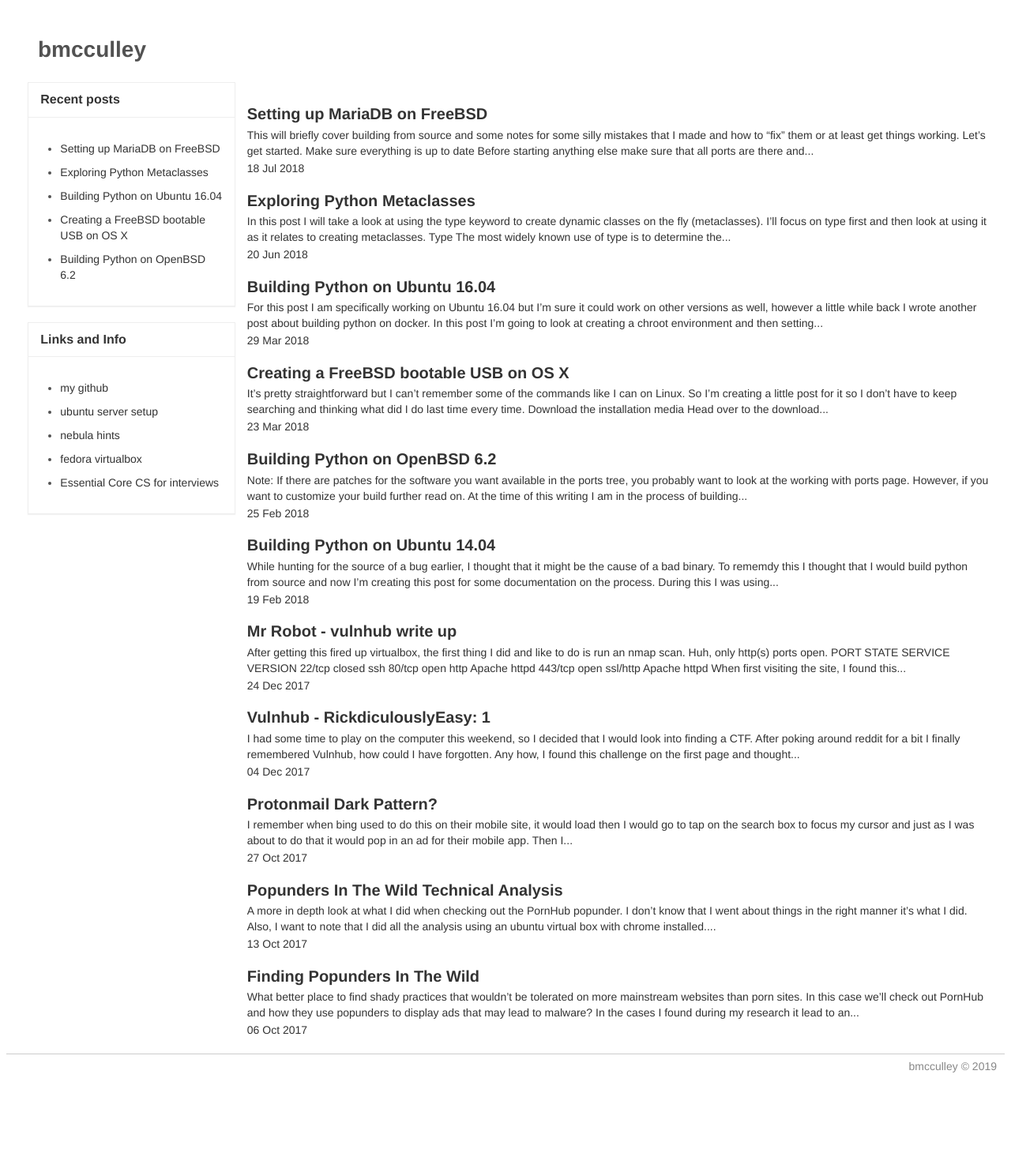
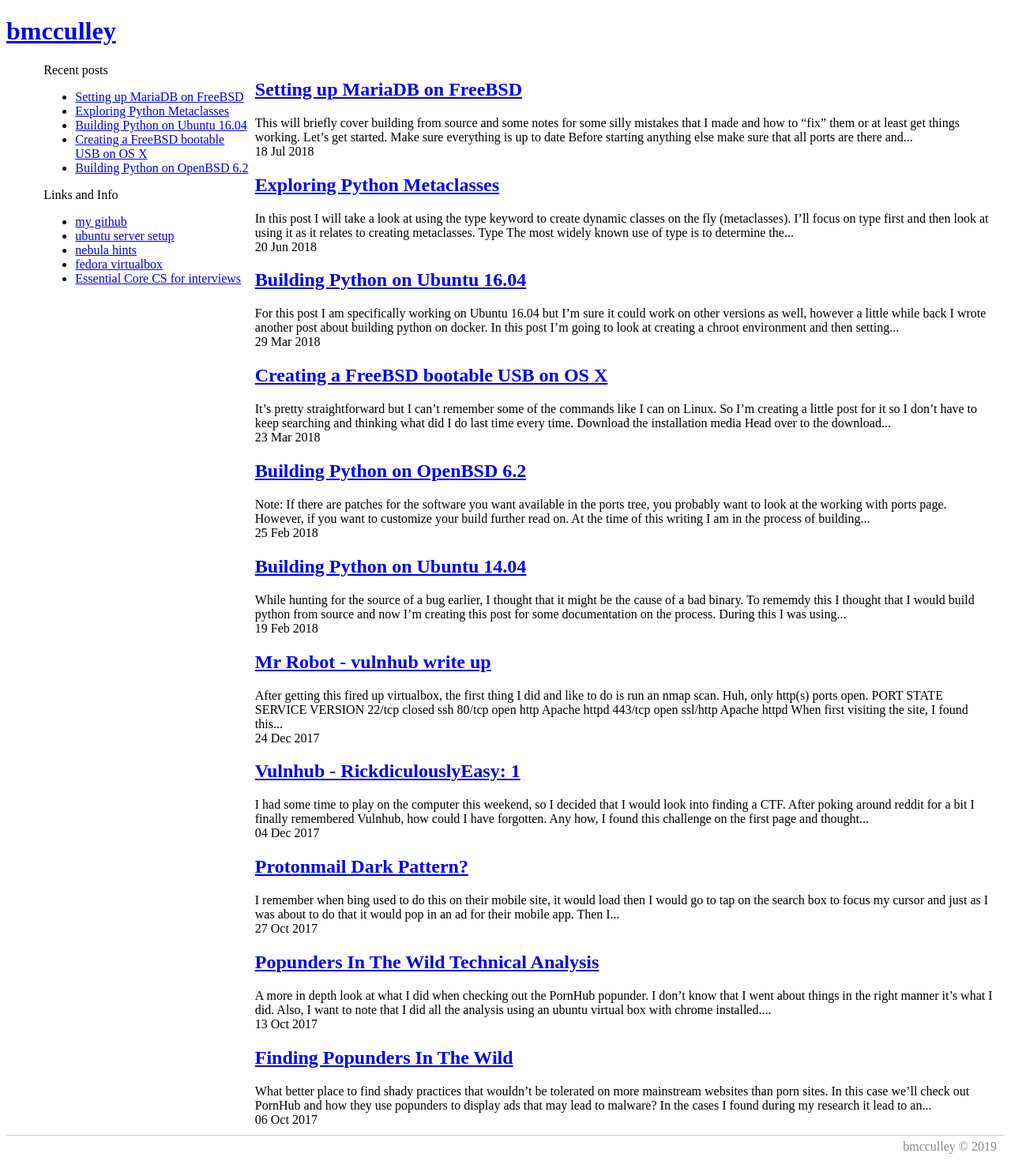
Before and after one commit to 6f0/6f0.github.io, a Jekyll site: the page built from index.html, in a window 1280 px wide. Shown: the whole page at 79% size. Built offline with Jekyll 4.4.1, drawn with Linux system fonts in a browser that asks for light colours; before the commit the page ends 1383 px from its top, so only the background shows below that.

Commit message:
more style updates

```diff
--- a/_includes/footer.html
+++ b/_includes/footer.html
@@ -1,7 +1,7 @@
 
         <script type="text/javascript" src="{{site.cloudfront_url}}/js/nix.jq.min.js" async defer></script>
         <script type="text/javascript">
-            function loadStyle(){var linkElement=document.createElement("link");linkElement.rel="stylesheet";linkElement.href="https://bmcculley.ejank.com/css/m.min.css";document.head.appendChild(linkElement);}
+            function loadStyle(){var linkElement=document.createElement("link");linkElement.rel="stylesheet";linkElement.href="https://bmcculley.ejank.com/css/bare.css";document.head.appendChild(linkElement);}
 
             function post(data) {
                 var xhr = new XMLHttpRequest();
--- a/_includes/head.html
+++ b/_includes/head.html
@@ -12,7 +12,7 @@
       {% endif %}
       <link rel="icon" type="image/x-icon" href="{{site.cloudfront_url}}/favicon.ico">
       <noscript>
-        <link async rel="stylesheet" href="{{site.cloudfront_url}}/css/m.min.css">
+        <link async rel="stylesheet" href="{{site.cloudfront_url}}/css/bare.css">
       </noscript>
       <!-- Global site tag (gtag.js) - Google Analytics -->
       <script async src="https://www.googletagmanager.com/gtag/js?id=UA-131525552-2"></script>
--- /dev/null
+++ b/css/bare.css
@@ -0,0 +1,71 @@
+p {
+  margin: 0 0 10px;
+}
+
+img {
+  height: auto;
+  max-width: 100%;
+}
+
+.footer {
+  border-top: 1px solid #ccc;
+  color:#888;
+  padding: 5px 10px;
+  text-align:right;
+}
+
+.footer a {
+  color: #aaa;
+}
+
+.row {
+  margin: 10px;
+}
+
+.row:after {
+  content: "";
+  display: table;
+  clear: both;
+}
+
+[class*='col-'] {
+  float: right;
+  margin-left: 5px;
+}
+
+.col-1 {
+  width: 75.5%;
+}
+
+.col-2 {
+  width: 21.1%;
+}
+
+.clearfix:before,
+.clearfix:after {
+    content: " ";
+    /* 1 */
+    display: table;
+    /* 2 */
+}
+
+.clearfix:after {
+    clear: both;
+}
+
+@media (max-width: 550px) {
+
+  [class*='col-'] {
+    float: none;
+  }
+
+  .col-1,
+  .col-2 {
+    margin-top: 10px;
+    width: 96%;
+  }
+
+  .footer {
+    margin: 0 10px;
+  }
+}
```
Also changed, not shown: css/m.min.css.
